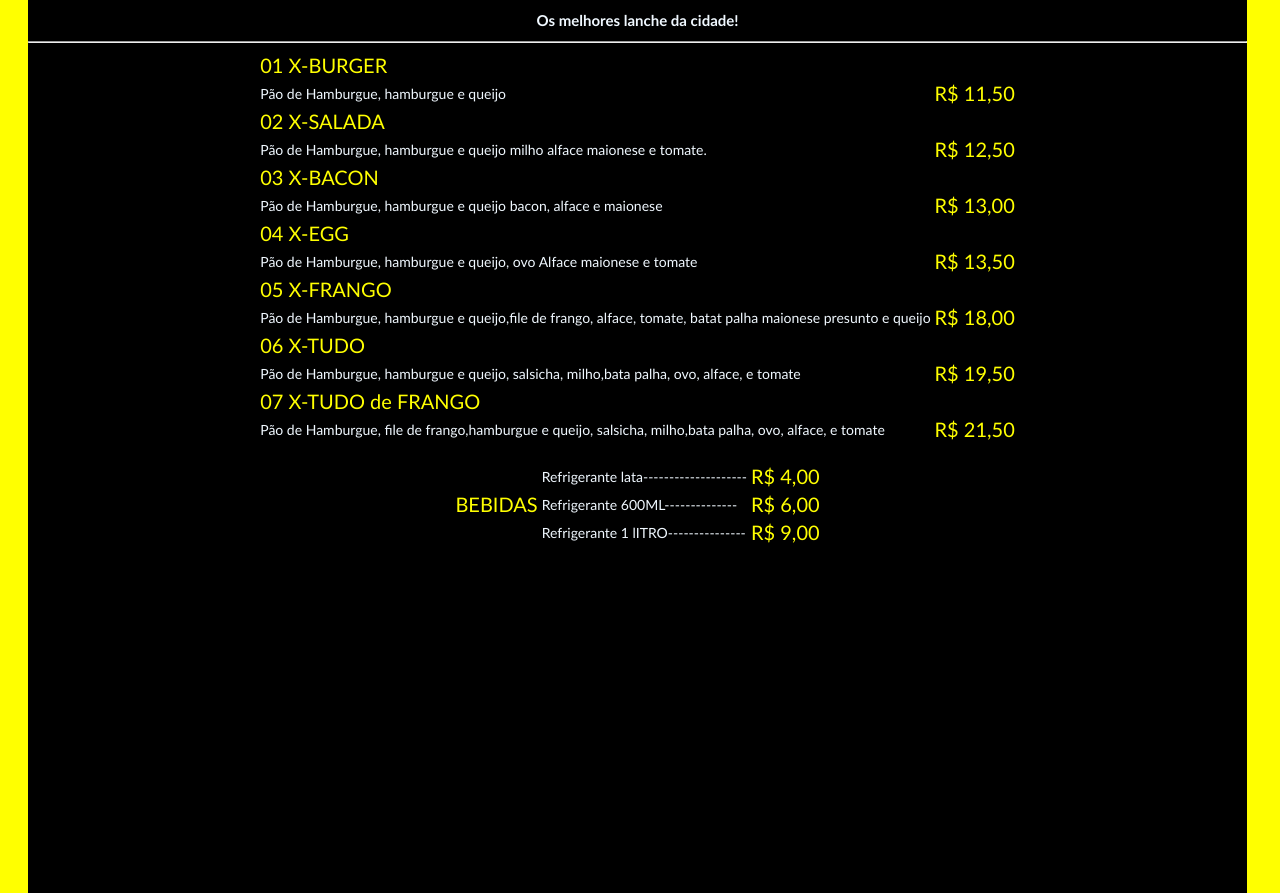
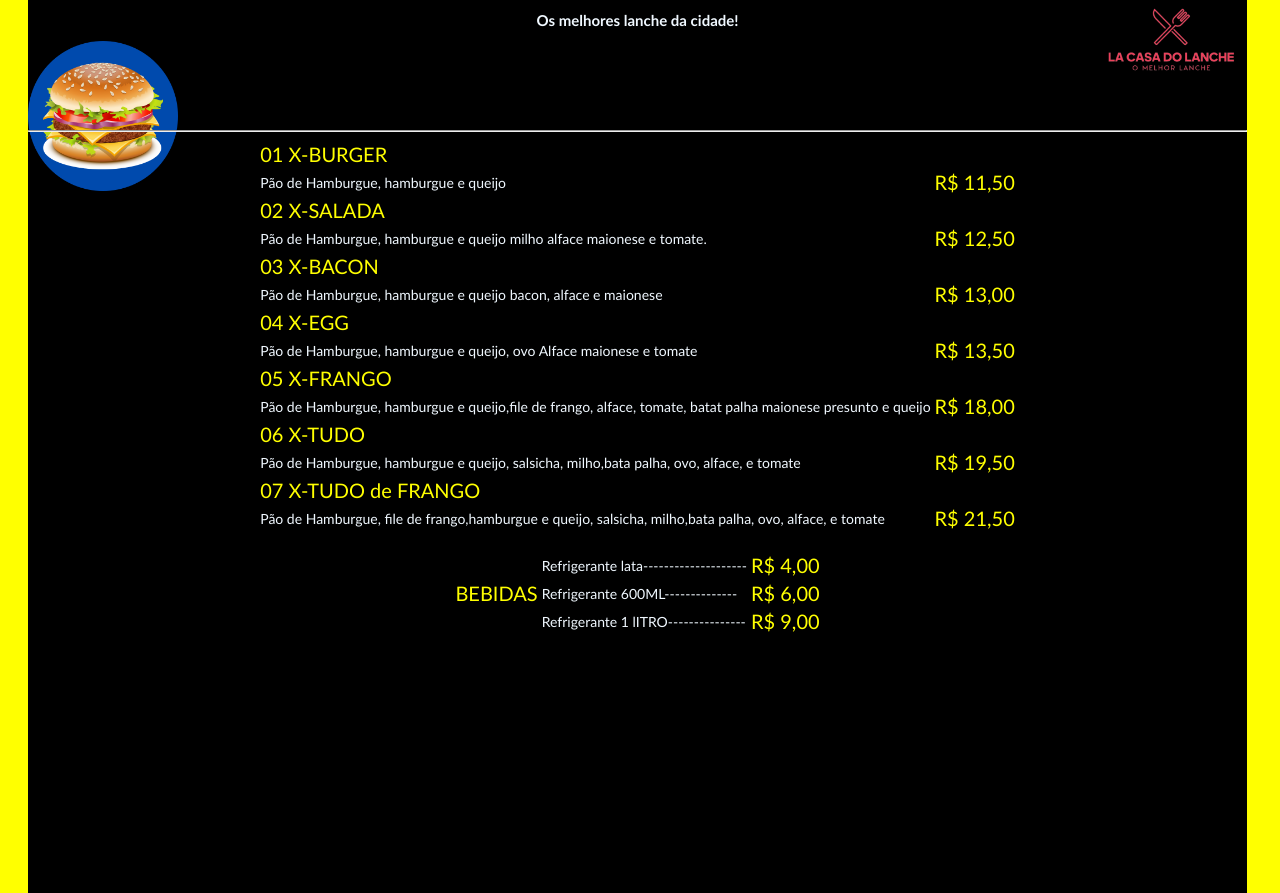
Before and after one commit to vendedorjh/cardapio, a plain HTML site: page index.html in a window 1280 px wide. Shown: the part 40-933 px from the top of the page. Drawn offline with Linux system fonts and the light colour scheme.

Commit message:
atualização cardápio

```diff
--- a/estilo/arte.css
+++ b/estilo/arte.css
@@ -1,6 +1,22 @@
 body{
 background-color: yellow;
 color: aliceblue;
+}
+#nav{
+    background-image: url(/estilo/Design\ sem\ nome.png);
+    background-size: 150PX;
+    height: 150px;
+    background-position-x: right;
+    background-repeat: no-repeat;
+    background-position-y: top;
+}
+#segundo{
+    background-image: url(/estilo/hamburgue.png);
+    background-size: 150px;
+    height: 150px;
+    background-position-x: left;
+    background-repeat: no-repeat;
+    background-position-y: top;
 
 }
 #principal{
--- a/index.html
+++ b/index.html
@@ -11,10 +11,16 @@
 <body> <center>
     <div id="principal">
         <br>
-    <h1 id="cor">CARDÁPIO</h1>
+    <div id="nav">
+        <h1 id="cor">CARDÁPIO</h1>
     <h2>Os melhores lanche da cidade!</h2>
+<div id="segundo">
+
+</div>
+</div>
     <hr>
     <table>
+
         <tr>
             <td id="cor"> 01 X-BURGER </td>
             <td></td>
```
Also changed, not shown: estilo/Design sem nome.png (added), estilo/hamburgue.png (added).
